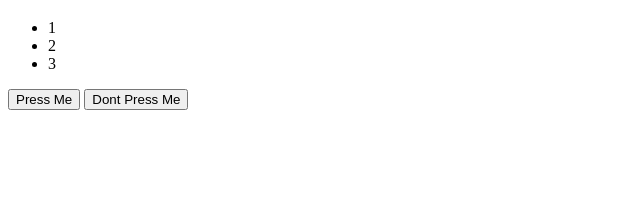
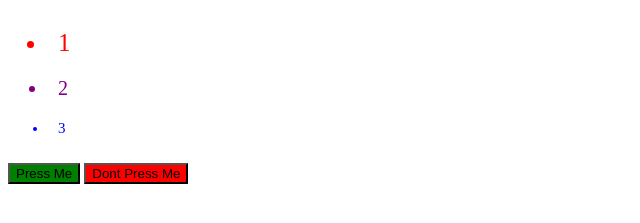
Before and after one commit to Kennedykid1995/JQueryPractice, a website: page index.html in a window 1280 px wide. Shown: the part 61-284 px from the top of the page, without its empty margins (0-640 px from the left). Drawn offline with nearby package versions, Linux system fonts and the light colour scheme.

Commit message:
practicing the styling with jQuery

```diff
--- a/index.html
+++ b/index.html
@@ -5,6 +5,7 @@
     <meta name="viewport" content="width=device-width, initial-scale=1.0">
     <meta http-equiv="X-UA-Compatible" content="ie=edge">
     <title>Document</title>
+    <script src="https://code.jquery.com/jquery-1.10.2.js"></script>
 </head>
 <body>
     <h1>JQuery Practice</h1>
@@ -13,8 +14,34 @@
         <li>2</li>
         <li>3</li>
     </ul>
-    <button>Press Me</button>
-    <button>Dont Press Me</button>
-
+    <button class="press">Press Me</button>
+    <button class="dontPress">Dont Press Me</button>
+    <script>
+    $(document).ready(function(){
+        $('.press').click(function(){
+            alert("Yay, you pressed the right one")
+        })
+        $('.dontPress').click(function(){
+            alert("I told you not to press this one!!!")
+        });
+        $('.press').css('background', 'green');
+        $('.dontPress').css('background', 'red');
+        $('ul li:first').css({
+            'font-size': '25px',
+            'color': 'red',
+            'padding': '10px',
+        })
+        $('ul li:last').css({
+            'color': 'blue',
+            'font-size': '15px',
+            'padding': '10px',
+        })
+        $('ul li:nth-child(2)').css({
+            'color': 'purple',
+            'font-size': '20px',
+            'padding': '10px',
+        })
+    })
+    </script>
 </body>
 </html>
```
